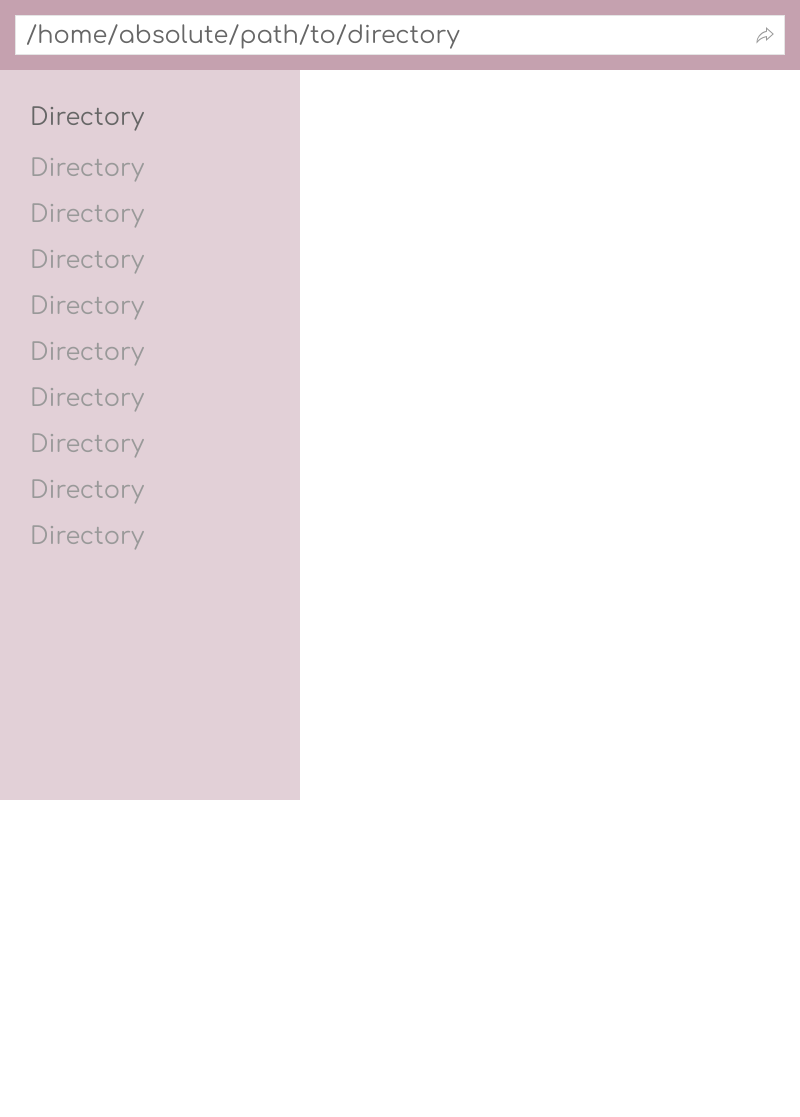
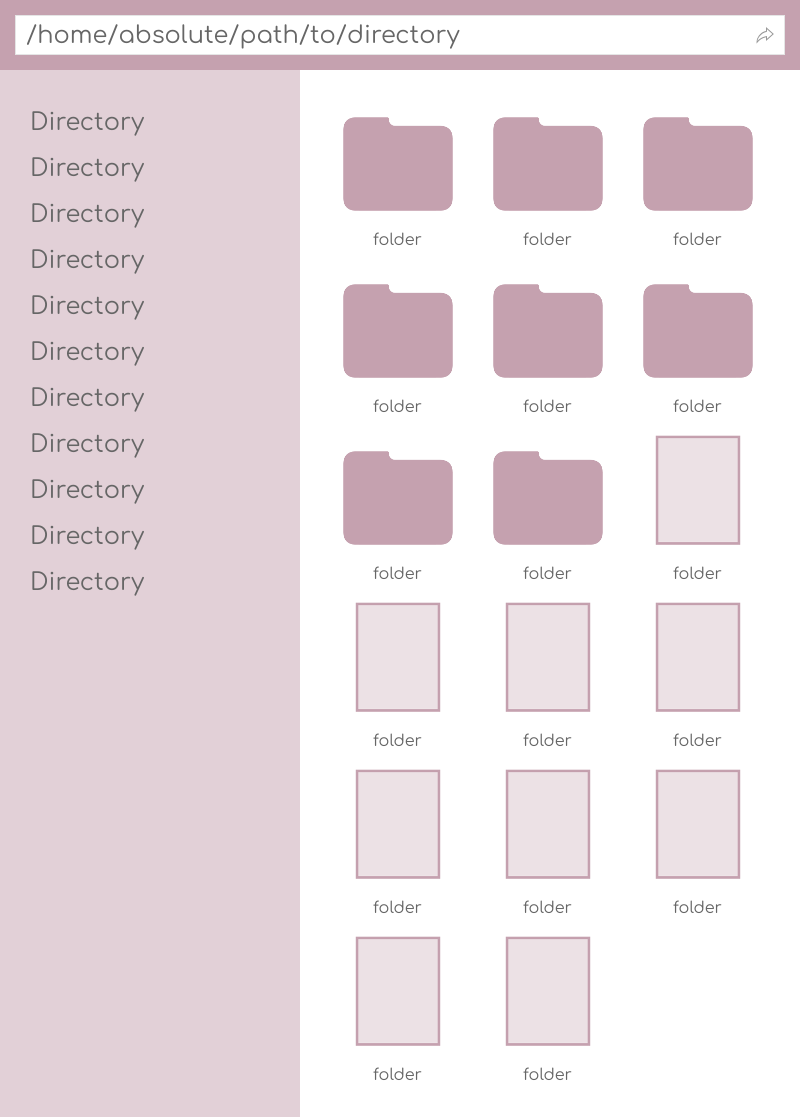
Before and after one commit to kowaalczyk/lillian-file-manager, an Electron app: page templates/index.html in a window 800 px wide. Before the commit the page ends 800 px from the top, so only its background shows below. Drawn offline with nearby package versions, Linux system fonts and the light colour scheme.

Commit message:
implement full template

```diff
--- a/templates/index.css
+++ b/templates/index.css
@@ -13,3 +13,7 @@ body, html {
 .uk-background-secondary {
     background-color: #E2D0D7 !important;
 }
+
+main {
+    align-content: flex-start;
+}
--- a/templates/index.html
+++ b/templates/index.html
@@ -24,21 +24,89 @@
     </header>
     <section class="uk-flex-1 uk-flex">
         <aside class="uk-padding uk-width-medium uk-flex-stretch uk-background-secondary uk-overflow-auto">
-            <ul class="uk-nav uk-nav-default uk-text-large">
-                <li class="uk-active">Directory<a href=""></a></li>
-                <li><a href="">Directory</a></li>
-                <li><a href="">Directory</a></li>
-                <li><a href="">Directory</a></li>
-                <li><a href="">Directory</a></li>
-                <li><a href="">Directory</a></li>
-                <li><a href="">Directory</a></li>
-                <li><a href="">Directory</a></li>
-                <li><a href="">Directory</a></li>
-                <li><a href="">Directory</a></li>
+            <ul class="uk-nav uk-text-large">
+                <li><a class="uk-link-text" href="">Directory</a></li>
+                <li><a class="uk-link-text" href="">Directory</a></li>
+                <li><a class="uk-link-text" href="">Directory</a></li>
+                <li><a class="uk-link-text" href="">Directory</a></li>
+                <li><a class="uk-link-text" href="">Directory</a></li>
+                <li><a class="uk-link-text" href="">Directory</a></li>
+                <li><a class="uk-link-text" href="">Directory</a></li>
+                <li><a class="uk-link-text" href="">Directory</a></li>
+                <li><a class="uk-link-text" href="">Directory</a></li>
+                <li><a class="uk-link-text" href="">Directory</a></li>
+                <li><a class="uk-link-text" href="">Directory</a></li>
             </ul>
         </aside>
-        <main class="uk-width-expand uk-overflow-auto" uk-grid="">
-
+        <main class="uk-width-expand uk-overflow-auto uk-text-center uk-padding uk-flex uk-flex-top uk-flex-left uk-grid-small" uk-grid="">
+            <div class="uk-flex uk-flex-column uk-flex-middle uk-width-small">
+                <img src="../icons/folder128.png" height="128" width="128">
+                <div>folder</div>
+            </div>
+            <div class="uk-flex uk-flex-column uk-flex-middle uk-width-small uk-grid-match">
+                <img src="../icons/folder128.png" height="128" width="128">
+                <div>folder</div>
+            </div>
+            <div class="uk-flex uk-flex-column uk-flex-middle uk-width-small">
+                <img src="../icons/folder128.png" height="128" width="128">
+                <div>folder</div>
+            </div>
+            <div class="uk-flex uk-flex-column uk-flex-middle uk-width-small">
+                <img src="../icons/folder128.png" height="128" width="128">
+                <div>folder</div>
+            </div>
+            <div class="uk-flex uk-flex-column uk-flex-middle uk-width-small">
+                <img src="../icons/folder128.png" height="128" width="128">
+                <div>folder</div>
+            </div>
+            <div class="uk-flex uk-flex-column uk-flex-middle uk-width-small">
+                <img src="../icons/folder128.png" height="128" width="128">
+                <div>folder</div>
+            </div>
+            <div class="uk-flex uk-flex-column uk-flex-middle uk-width-small">
+                <img src="../icons/folder128.png" height="128" width="128">
+                <div>folder</div>
+            </div>
+            <div class="uk-flex uk-flex-column uk-flex-middle uk-width-small">
+                <img src="../icons/folder128.png" height="128" width="128">
+                <div>folder</div>
+            </div>
+            <div class="uk-flex uk-flex-column uk-flex-middle uk-width-small">
+                <img src="../icons/file128.png" height="128" width="128">
+                <div>folder</div>
+            </div>
+            <div class="uk-flex uk-flex-column uk-flex-middle uk-width-small">
+                <img src="../icons/file128.png" height="128" width="128">
+                <div>folder</div>
+            </div>
+            <div class="uk-flex uk-flex-column uk-flex-middle uk-width-small">
+                <img src="../icons/file128.png" height="128" width="128">
+                <div>folder</div>
+            </div>
+            <div class="uk-flex uk-flex-column uk-flex-middle uk-width-small">
+                <img src="../icons/file128.png" height="128" width="128">
+                <div>folder</div>
+            </div>
+            <div class="uk-flex uk-flex-column uk-flex-middle uk-width-small">
+                <img src="../icons/file128.png" height="128" width="128">
+                <div>folder</div>
+            </div>
+            <div class="uk-flex uk-flex-column uk-flex-middle uk-width-small">
+                <img src="../icons/file128.png" height="128" width="128">
+                <div>folder</div>
+            </div>
+            <div class="uk-flex uk-flex-column uk-flex-middle uk-width-small">
+                <img src="../icons/file128.png" height="128" width="128">
+                <div>folder</div>
+            </div>
+            <div class="uk-flex uk-flex-column uk-flex-middle uk-width-small">
+                <img src="../icons/file128.png" height="128" width="128">
+                <div>folder</div>
+            </div>
+            <div class="uk-flex uk-flex-column uk-flex-middle uk-width-small">
+                <img src="../icons/file128.png" height="128" width="128">
+                <div>folder</div>
+            </div>
         </main>
     </section>
 </body>
```
Also changed, not shown: icons/file128.png (added), icons/folder128.png (added).
